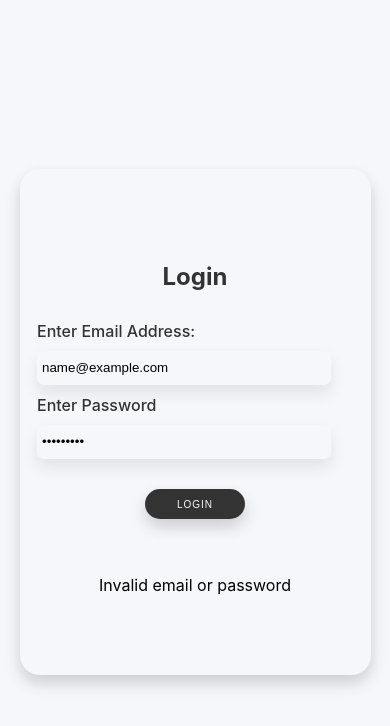
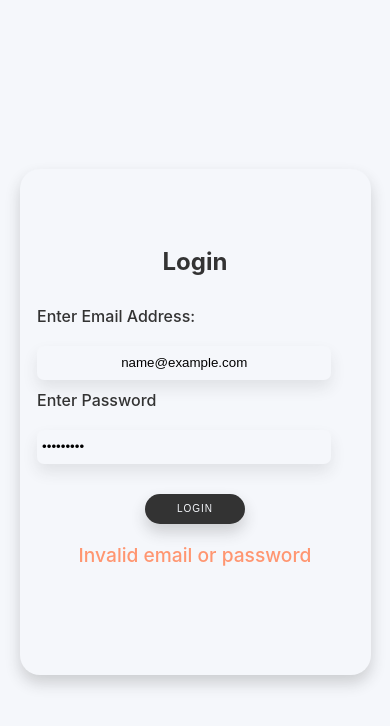
Before and after one commit to kaushalchugh/assignment, a React (Create React App) app: page / in a window 390 px wide. Both pictures are taken after typing "name@example.com", "Sample123" into the empty fields and a click on the button "LOGIN". Shown: the top 726 px of the page. Built offline with nearby package versions, Linux system fonts and the light colour scheme.

Commit message:
Forgot Password Component Done

```diff
--- /dev/null
+++ b/src/components/ForgotPassword.js
@@ -0,0 +1,38 @@
+import { useContext, useState } from "react";
+import { AuthContext } from "./AuthContext";
+import { useNavigate } from "react-router-dom";
+import "../css/forgotpassword.css";
+
+const ForgotPassword = () => {
+  const { login } = useContext(AuthContext);
+  const navigate = useNavigate();
+  const [email, setEmail] = useState("");
+  const [message, setMessage] = useState("");
+
+  const handleSubmit =  (e) => {
+    e.preventDefault();
+    setMessage("A password reset link has been sent to your email.");
+
+    const user = { email };
+    login(user);
+    navigate("/dashboard");
+  };
+  return (
+    <section className="forgot">
+    <div className="forgot-page">
+      <h1 className="forgot-heading">Forgot Password</h1>
+      <form className="form" onSubmit = {handleSubmit}>
+      <label><span>Enter Email Address</span>
+            <input className="input" type= "email" placeholder="Enter Email Address" value={email} onChange={(e) => setEmail(e.target.value)}/>
+      </label>
+            <button className="submitBtn" type="submit">
+                Send Reset Link
+            </button>
+        {message && <p>{message}</p>}
+        </form>
+    </div>
+    </section>
+  );
+};
+
+export default ForgotPassword;
--- a/src/components/Login.js
+++ b/src/components/Login.js
@@ -31,27 +31,27 @@ const Login = () => {
     };
     return(
     <>
-        <section class="login">
-            <div class="login-page">
-            <h1 class="login-heading">Login</h1>
-                <form class="form" onSubmit = {handleSubmit}>
+        <section className="login">
+            <div className="login-page">
+            <h1 className="login-heading">Login</h1>
+                <form className="form" onSubmit = {handleSubmit}>
                     <label>
                         <span>Enter Email Address:</span>
                     </label>
-                        <input class="input" type= "email" value={email} placeholder="Enter Email Address" onChange={(e) => setEmail(e.target.value)}/>
+                        <input className="input" type= "email" value={email} placeholder="Enter Email Address" onChange={(e) => setEmail(e.target.value)}/>
 
 
                     <label>
                         <span>Enter Password</span>
                     </label>
 
-                        <input class="password" type = "password" value={password} placeholder="Enter Password" onChange={(e) => setPassword(e.target.value)}/>
+                        <input className="password" type = "password" value={password} placeholder="Enter Password" onChange={(e) => setPassword(e.target.value)}/>
 
-                    <button class="submitBtn" type="submit">
+                    <button className="submitBtn" type="submit">
                         LogIn
                     </button>
-                    </form>
-                    {message && <p>{message}</p>}
+                    {message && <p className="message">{message}</p>}
+                </form>
             </div>
         </section>
     </>
--- /dev/null
+++ b/src/css/forgotpassword.css
@@ -0,0 +1,101 @@
+.forgot {
+    width: 100%;
+    height: 100vh;
+    display: flex;
+    justify-content: center;
+    align-items: center;
+    background-color: #f5f7fb;
+  }
+
+  .forgot-page {
+    width: 80%;
+    max-width: 600px;
+    height: 50%;
+    display: flex;
+    flex-direction: column;
+    justify-content: center;
+    align-items: center;
+    border-radius: 20px;
+    overflow: hidden;
+    position: relative;
+    background-color: #ffffff;
+    box-shadow: 0px 8px 15px rgba(47, 47, 47, 0.2);
+  }
+
+  .forgot-heading {
+    font-size: 2rem;
+    text-align: center;
+    margin-bottom: 30px;
+    color: #333;
+  }
+
+  label span{
+    width:100%;
+    display: inline-block;
+    font-size: 1.2rem;
+    font-weight: 500;
+    color: #333;
+    margin-bottom: 10px;
+  }
+
+  .input{
+    width: 80%;
+    line-height: 2rem;
+    text-align: center;
+    border: none;
+    border-radius: 7px;
+    background-color: #f5f7fb;
+    padding: 10px;
+    margin-bottom: 20px;
+    box-shadow: 0px 8px 15px rgba(47, 47, 47, 0.1);
+  }
+
+  input:focus {
+    outline-color: salmon;
+  }
+
+  .submitBtn {
+    width: 120px;
+    height: 40px;
+    font-size: 11px;
+    text-transform: uppercase;
+    letter-spacing: 2px;
+    font-weight: 500;
+    color: #f5f7fb;
+    background-color: #333;
+    border: none;
+    border-radius: 20px;
+    box-shadow: 0px 8px 15px rgba(47, 47, 47, 0.2);
+    cursor: pointer;
+    outline: none;
+    margin-top: 20px;
+  }
+
+  .submitBtn:hover{
+    background: linear-gradient(45deg, #ff9671, #ff6f91, #d65db1);
+    box-shadow: 0px, 15px 20px rbga(37, 184, 171, 0.9);
+  }
+
+  @media screen and (max-width: 768px) {
+   .forgot-page {
+           width: 90%;
+       }
+     .forgot-heading {
+           font-size: 1.5rem;
+       }
+       label span{
+           font-size: 1rem;
+       }
+     .input {
+           width: 90%;
+           line-height: 1.5rem;
+           padding: 5px;
+           margin-bottom: 10px;
+       }
+     .submitBtn {
+           width: 100px;
+           height: 30px;
+           font-size: 10px;
+           letter-spacing: 1px;
+       }
+   }
--- a/src/css/login.css
+++ b/src/css/login.css
@@ -95,6 +95,14 @@ input:focus {
     box-shadow: 0px, 15px 20px rbga(37, 184, 171, 0.9);
 }
 
+.message {
+    font-size: 1.2rem;
+    font-weight: 500;
+    color: #ff9671;
+    margin-bottom: 20px;
+    text-align: center;
+}
+
 @media screen and (max-width: 768px) {
     .login-page {
          width: 90%;
```
